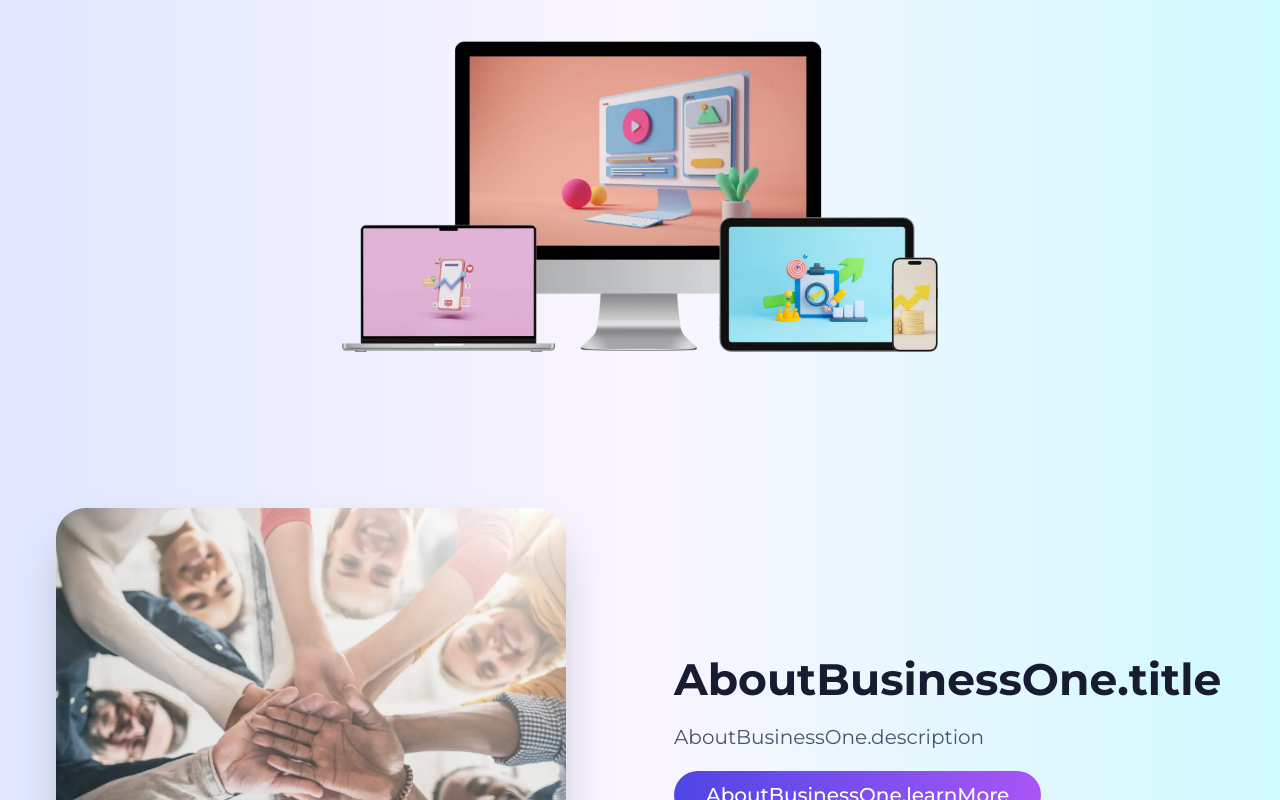
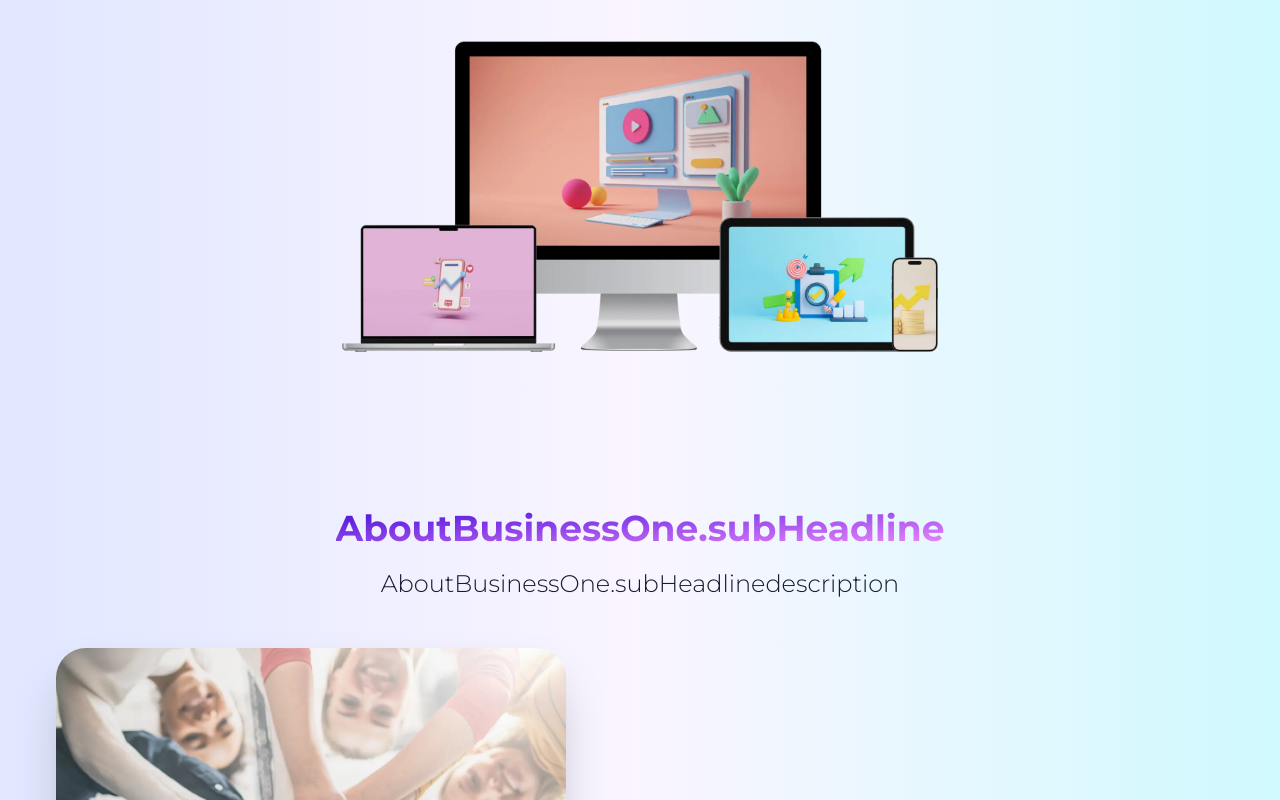
Before and after one commit to dawidglap/demo-webomo, a Next.js app: page /1/webomo-business in a window 1280 px wide. Shown: the part 372-1172 px from the top of the page. Built offline with nearby package versions, Linux system fonts and the light colour scheme; no server answers.

Commit message:
added subtitle gradient to partner page

```diff
--- a/src/app/[locale]/messages/de.json
+++ b/src/app/[locale]/messages/de.json
@@ -56,7 +56,9 @@
       "title": "Schließe dich unserer Community an.",
       "description": "Egal ob Content-Creator, Coaches oder ein einfacher Instagram Benutzer. Wir von Webomo bieten jedem die Chance, erfolgreich zu werden und Geld zu verdienen. Positioniere dich jetzt in unserer Community und verdiene Provisionen und erlebe die Flexibilität des Future-Works.",
       "learnMore": "Mehr erfahren",
-      "imageAlt": "Über uns Bild"
+      "imageAlt": "Über uns Bild",
+      "subHeadline": "Posten, empfehlen & Geld verdienen",
+      "subHeadlinedescription":"Geld zu verdienen, war nie so einfach."
     },
     "AboutBusinessTwo": {
       "title": "Dein Erfolg liegt uns am Herzen",
--- a/src/app/[locale]/messages/en.json
+++ b/src/app/[locale]/messages/en.json
@@ -56,7 +56,10 @@
     "title": "Join Our Community.",
     "description": "Whether you're a content creator, coach, or a regular Instagram user, Webomo offers everyone the chance to succeed and earn money. Position yourself in our community now, earn commissions, and experience the flexibility of future work.",
     "learnMore": "Learn More",
-    "imageAlt": "About Us Image"
+    "imageAlt": "About Us Image",
+    "subHeadline": "Post, recommend & earn money",
+"subHeadlinedescription": "Earning money has never been so easy."
+
   },
   "AboutBusinessTwo": {
     "title": "Your Success is Our Priority",
--- a/src/app/[locale]/messages/es.json
+++ b/src/app/[locale]/messages/es.json
@@ -56,7 +56,10 @@
       "title": "Únete a Nuestra Comunidad.",
       "description": "Ya seas creador de contenido, coach o un usuario común de Instagram, Webomo ofrece a todos la oportunidad de tener éxito y ganar dinero. Posiciónate ahora en nuestra comunidad, gana comisiones y experimenta la flexibilidad del trabajo del futuro.",
       "learnMore": "Más Información",
-      "imageAlt": "Imagen Sobre Nosotros"
+      "imageAlt": "Imagen Sobre Nosotros",
+      "subHeadline": "Publicar, recomendar y ganar dinero",
+"subHeadlinedescription": "Ganar dinero nunca fue tan fácil."
+
     },
     "AboutBusinessTwo": {
       "title": "Tu Éxito es Nuestra Prioridad",
--- a/src/app/[locale]/messages/fr.json
+++ b/src/app/[locale]/messages/fr.json
@@ -56,7 +56,10 @@
     "title": "Rejoignez Notre Communauté.",
     "description": "Que vous soyez créateur de contenu, coach ou utilisateur régulier d'Instagram, Webomo offre à chacun la chance de réussir et de gagner de l'argent. Positionnez-vous dès maintenant dans notre communauté, gagnez des commissions et découvrez la flexibilité du Future-Works.",
     "learnMore": "En Savoir Plus",
-    "imageAlt": "Image À Propos de Nous"
+    "imageAlt": "Image À Propos de Nous",
+    "subHeadline": "Publier, recommander et gagner de l'argent",
+"subHeadlinedescription": "Gagner de l'argent n'a jamais été aussi simple."
+
   },
   "AboutBusinessTwo": {
     "title": "Votre Succès Nous Tient à Cœur",
--- a/src/app/[locale]/messages/it.json
+++ b/src/app/[locale]/messages/it.json
@@ -56,7 +56,10 @@
     "title": "Unisciti alla Nostra Community.",
     "description": "Che tu sia un creatore di contenuti, un coach o un utente Instagram ordinario, Webomo offre a tutti la possibilità di avere successo e guadagnare. Posizionati ora nella nostra community, guadagna commissioni e sperimenta la flessibilità del lavoro del futuro.",
     "learnMore": "Scopri di Più",
-    "imageAlt": "Immagine Chi Siamo"
+    "imageAlt": "Immagine Chi Siamo",
+    "subHeadline": "Pubblica, consiglia e guadagna soldi",
+"subHeadlinedescription": "Guadagnare soldi non è mai stato così facile."
+
   },
   "AboutBusinessTwo": {
     "title": "Il Tuo Successo è la Nostra Priorità",
--- a/src/app/[locale]/messages/pt.json
+++ b/src/app/[locale]/messages/pt.json
@@ -56,7 +56,10 @@
       "title": "Junte-se à Nossa Comunidade.",
       "description": "Seja você um criador de conteúdo, coach ou um usuário comum do Instagram, a Webomo oferece a todos a chance de ter sucesso e ganhar dinheiro. Posicione-se agora na nossa comunidade, ganhe comissões e experimente a flexibilidade do trabalho do futuro.",
       "learnMore": "Saiba Mais",
-      "imageAlt": "Imagem Sobre Nós"
+      "imageAlt": "Imagem Sobre Nós",
+      "subHeadline": "Postar, recomendar e ganhar dinheiro",
+"subHeadlinedescription": "Ganhar dinheiro nunca foi tão fácil."
+
     },
     "AboutBusinessTwo": {
       "title": "Seu Sucesso é Nossa Prioridade",
--- a/src/components/AboutBusiness1/index.tsx
+++ b/src/components/AboutBusiness1/index.tsx
@@ -54,6 +54,14 @@ const AboutBusinessOne = () => {
       variants={sectionVariants}
     >
       <div className="container lg:max-w-[1200px]">
+        <h1 className="mb-20 text-center text-4xl font-semibold text-black dark:text-white">
+          <span className="mt-1 bg-gradient-to-br from-[#410cd9] to-[#f68efe] bg-clip-text text-4xl font-bold leading-none text-transparent dark:from-purple-900 dark:to-pink-300">
+            {t("subHeadline")}
+          </span>
+        </h1>
+        <p className="mx-auto mb-12 mt-[-60px] max-w-[768px] text-center text-lg font-light leading-relaxed text-black dark:text-gray-300 md:text-2xl">
+          {t("subHeadlinedescription")}
+        </p>
         <div className="-mx-4 flex flex-wrap-reverse items-center justify-between">
           {/* Left Section with Single Image */}
           <div className="w-full px-4 py-8 xxs:block md:py-0 lg:w-1/2">
```
